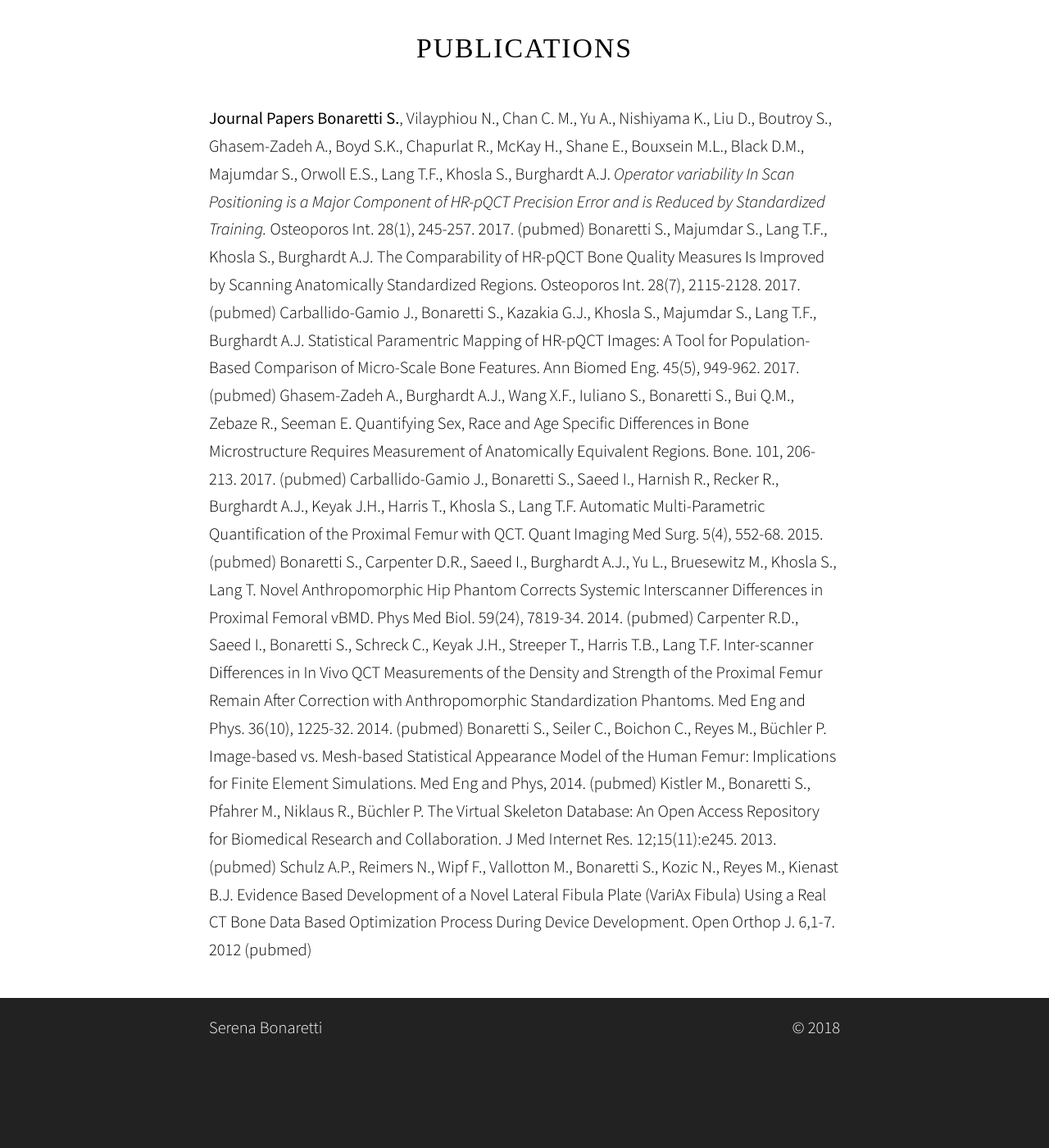
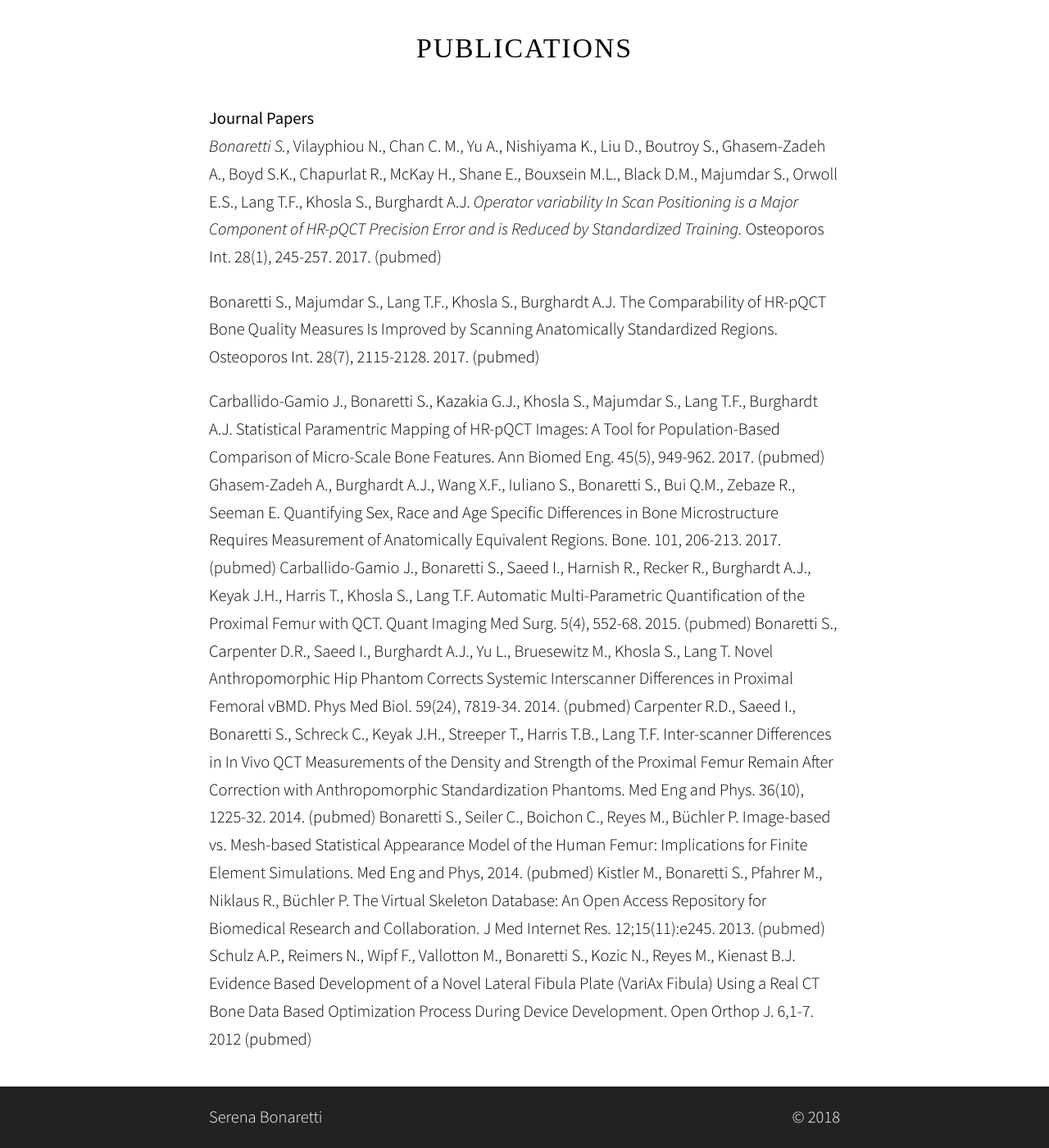
Before and after one commit to sbonaretti/sbonaretti.github.io, a Jekyll site: the page built from Publications.md, in a window 1280 px wide and 1400 px high, scrolled down 209 px. Shown: the whole window at 82% size. Built offline with Jekyll 4.4.1, drawn with Linux system fonts in a browser that asks for light colours; some web fonts are replaced; before the commit the page ends 1501 px from its top, so only the background shows below that.

```diff
--- a/Publications.md
+++ b/Publications.md
@@ -4,8 +4,10 @@ title:  "Publications"
 
 
 **Journal Papers**
-__Bonaretti S.__, Vilayphiou N., Chan C. M., Yu A.,  Nishiyama K., Liu D., Boutroy S., Ghasem-Zadeh A., Boyd S.K., Chapurlat R., McKay H., Shane E., Bouxsein M.L., Black D.M., Majumdar S., Orwoll E.S., Lang T.F., Khosla S., Burghardt A.J. _Operator variability In Scan Positioning is a Major Component of HR-pQCT Precision Error and is Reduced by Standardized Training._ Osteoporos Int. 28(1), 245-257. 2017. (pubmed)
+_Bonaretti S._, Vilayphiou N., Chan C. M., Yu A.,  Nishiyama K., Liu D., Boutroy S., Ghasem-Zadeh A., Boyd S.K., Chapurlat R., McKay H., Shane E., Bouxsein M.L., Black D.M., Majumdar S., Orwoll E.S., Lang T.F., Khosla S., Burghardt A.J. _Operator variability In Scan Positioning is a Major Component of HR-pQCT Precision Error and is Reduced by Standardized Training._ Osteoporos Int. 28(1), 245-257. 2017. (pubmed)
+
 Bonaretti S., Majumdar S., Lang T.F., Khosla S., Burghardt A.J.  The Comparability of HR-pQCT Bone Quality Measures Is Improved by Scanning Anatomically Standardized Regions. Osteoporos Int. 28(7), 2115-2128. 2017.  (pubmed)
+
 Carballido-Gamio J., Bonaretti S., Kazakia G.J., Khosla S., Majumdar S., Lang T.F., Burghardt A.J. Statistical Paramentric Mapping of HR-pQCT Images: A Tool for Population-Based Comparison of Micro-Scale Bone Features. Ann Biomed Eng. 45(5), 949-962. 2017. (pubmed)
 Ghasem-Zadeh A., Burghardt A.J., Wang X.F., Iuliano S., Bonaretti S., Bui Q.M., Zebaze R., Seeman E. Quantifying Sex, Race and Age Specific Differences in Bone Microstructure Requires Measurement of Anatomically Equivalent Regions. Bone. 101, 206-213. 2017. (pubmed)
 Carballido-Gamio J., Bonaretti S., Saeed I., Harnish R., Recker R., Burghardt A.J., Keyak J.H., Harris T., Khosla S., Lang T.F. Automatic Multi-Parametric Quantification of the Proximal Femur with QCT. Quant Imaging Med Surg. 5(4), 552-68. 2015. (pubmed)
```
